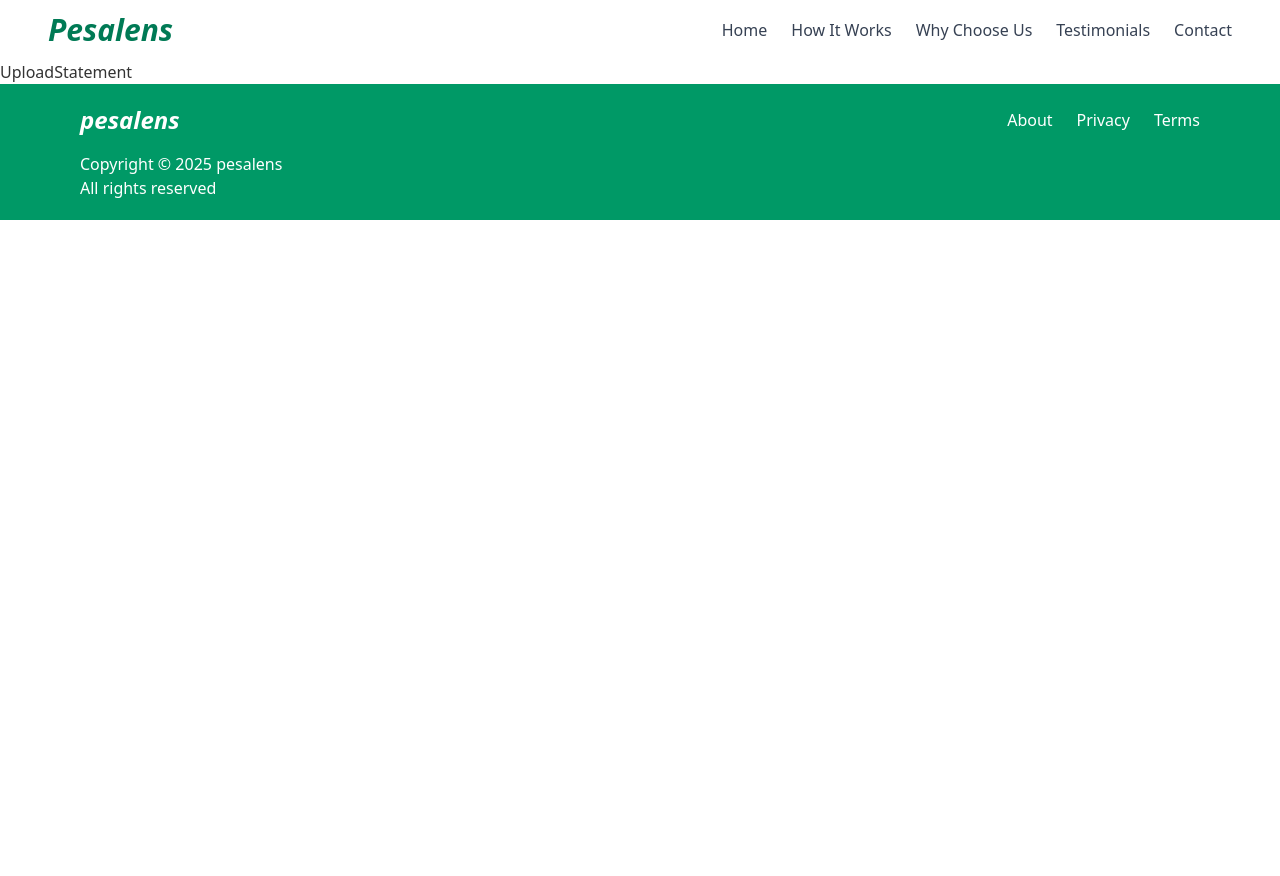
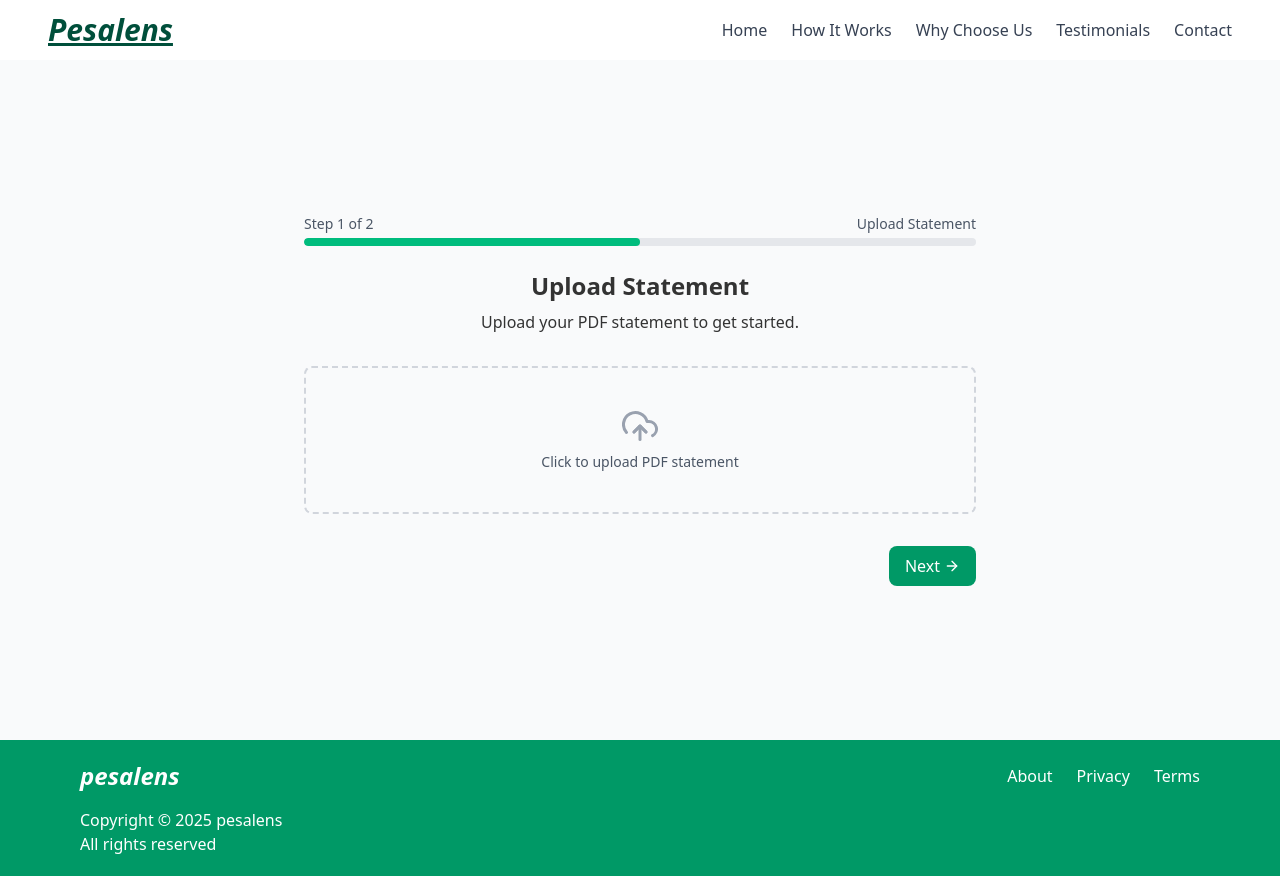
Before and after one commit to samuelkaranja/pesalens, a React (Vite) app: page /upload-statement in a window 1280 px wide. Before the commit the page ends 800 px from the top, so only its background shows below. Built offline with nearby package versions, Linux system fonts and the light colour scheme.

Commit message:
Created and implemented a MpesaStatementUpload component

```diff
--- /dev/null
+++ b/src/components/MpesaStatementUpload/MpesaStatementUpload.tsx
@@ -0,0 +1,157 @@
+import React, { useState } from "react";
+import {
+  FiUploadCloud,
+  FiLock,
+  FiArrowRight,
+  FiArrowLeft,
+} from "react-icons/fi";
+
+const MpesaStatementUpload: React.FC = () => {
+  const [step, setStep] = useState<1 | 2>(1);
+  const [file, setFile] = useState<File | null>(null);
+  const [code, setCode] = useState("");
+
+  const handleFileChange = (e: React.ChangeEvent<HTMLInputElement>) => {
+    if (e.target.files && e.target.files[0]) {
+      setFile(e.target.files[0]);
+    }
+  };
+
+  const handleNext = () => {
+    if (!file) {
+      alert("Please upload your M-Pesa statement file first.");
+      return;
+    }
+    setStep(2);
+  };
+
+  const handleBack = () => setStep(1);
+
+  const handleSubmit = (e: React.FormEvent) => {
+    e.preventDefault();
+    if (!code.trim()) {
+      alert("Please enter the statement code.");
+      return;
+    }
+    console.log("File:", file);
+    console.log("Code:", code);
+    // TODO: Handle file upload & code verification logic here
+  };
+
+  return (
+    <div className="min-h-[85vh] bg-gray-50 flex items-center justify-center px-4">
+      <div className="w-full max-w-2xl h-full">
+        {/* Progress Bar */}
+        <div className="mb-6">
+          <div className="flex justify-between text-sm font-medium text-gray-600 mb-1">
+            <span>Step {step} of 2</span>
+            <span>{step === 1 ? "Upload Statement" : "Enter Code"}</span>
+          </div>
+          <div className="w-full h-2 bg-gray-200 rounded-full overflow-hidden">
+            <div
+              className={`h-2 rounded-full transition-all duration-300 ${
+                step === 1 ? "w-1/2 bg-emerald-500" : "w-full bg-emerald-600"
+              }`}
+            ></div>
+          </div>
+        </div>
+
+        {/* Title */}
+        <h1 className="text-2xl font-bold text-[#333] text-center">
+          {step === 1 ? "Upload Statement" : "Enter Statement Code"}
+        </h1>
+        <p className="text-[#333] text-center mt-2">
+          {step === 1
+            ? "Upload your PDF statement to get started."
+            : "Enter the code sent to open your statement."}
+        </p>
+
+        {/* Step 1: File Upload */}
+        {step === 1 && (
+          <div
+            className={`border-2 border-dashed rounded-lg p-10 mt-8 text-center cursor-pointer transition ${
+              file ? "border-emerald-500 bg-emerald-50" : "border-gray-300"
+            }`}
+            onClick={() => document.getElementById("fileInput")?.click()}
+          >
+            <input
+              id="fileInput"
+              type="file"
+              accept="application/pdf"
+              className="hidden"
+              onChange={handleFileChange}
+            />
+            <FiUploadCloud
+              className={`mx-auto text-4xl ${
+                file ? "text-emerald-500" : "text-gray-400"
+              }`}
+            />
+            <p className="mt-2 text-sm text-gray-600">
+              {file ? (
+                <span className="font-medium text-emerald-700">
+                  {file.name}
+                </span>
+              ) : (
+                "Click to upload PDF statement"
+              )}
+            </p>
+          </div>
+        )}
+
+        {/* Step 2: Code Input */}
+        {step === 2 && (
+          <form className="mt-8 space-y-6" onSubmit={handleSubmit}>
+            <div>
+              <label
+                htmlFor="code"
+                className="block text-sm font-medium text-gray-700"
+              >
+                Statement Code
+              </label>
+              <div className="relative mt-1">
+                <FiLock className="absolute left-3 top-1/2 transform -translate-y-1/2 text-gray-400" />
+                <input
+                  id="code"
+                  type="text"
+                  value={code}
+                  onChange={(e) => setCode(e.target.value)}
+                  placeholder="Enter code"
+                  className="w-full border border-gray-300 rounded-lg pl-10 pr-4 py-2 focus:outline-none focus:ring-2 focus:ring-emerald-500 focus:border-emerald-500"
+                />
+              </div>
+            </div>
+
+            <button
+              type="submit"
+              className="w-full bg-emerald-600 hover:bg-emerald-700 text-white font-medium py-2 px-4 rounded-lg transition"
+            >
+              Analyze Statement
+            </button>
+          </form>
+        )}
+
+        {/* Navigation Buttons */}
+        <div className="flex justify-between mt-8">
+          {step === 2 && (
+            <button
+              onClick={handleBack}
+              className="flex items-center text-gray-500 hover:text-gray-700"
+            >
+              <FiArrowLeft className="mr-1" /> Back
+            </button>
+          )}
+          {step === 1 && (
+            <button
+              onClick={handleNext}
+              className="ml-auto flex items-center bg-emerald-600 hover:bg-emerald-700 text-white font-medium py-2 px-4 rounded-lg transition"
+            >
+              Next <FiArrowRight className="ml-1" />
+            </button>
+          )}
+        </div>
+      </div>
+    </div>
+  );
+};
+
+export default MpesaStatementUpload;
--- a/src/components/Navbar/Navbar.tsx
+++ b/src/components/Navbar/Navbar.tsx
@@ -28,9 +28,12 @@ const Navbar: React.FC = () => {
     >
       <div className="mx-auto px-4 md:px-12 py-3 flex items-center justify-between">
         {/* Logo */}
-        <div className="text-3xl font-bold text-emerald-700 italic">
+        <Link
+          to="/"
+          className="text-3xl font-bold text-emerald-900 italic underline"
+        >
           Pesalens
-        </div>
+        </Link>
 
         {/* Desktop Links */}
         <ul className="hidden md:flex items-center space-x-6 text-gray-700 font-small">
--- a/src/components/Steps/Steps.tsx
+++ b/src/components/Steps/Steps.tsx
@@ -24,7 +24,7 @@ const Steps: React.FC = () => {
   ];
 
   return (
-    <section className="bg-gray-50 py-16">
+    <section id="how-it-works" className="bg-gray-50 py-20">
       <div className="container mx-auto px-6 md:px-12 text-center">
         <h2 className="text-3xl md:text-4xl font-bold text-gray-900">
           How It Works
--- a/src/pages/UploadStatement/UploadStatement.tsx
+++ b/src/pages/UploadStatement/UploadStatement.tsx
@@ -1,7 +1,12 @@
 import React from "react";
+import MpesaStatementUpload from "../../components/MpesaStatementUpload/MpesaStatementUpload";
 
 const UploadStatement: React.FC = () => {
-  return <div>UploadStatement</div>;
+  return (
+    <div>
+      <MpesaStatementUpload />
+    </div>
+  );
 };
 
 export default UploadStatement;
```
Also changed, not shown: package.json (+5 -2 lines), 1 other file (tests, documents, lock files or other folders).
